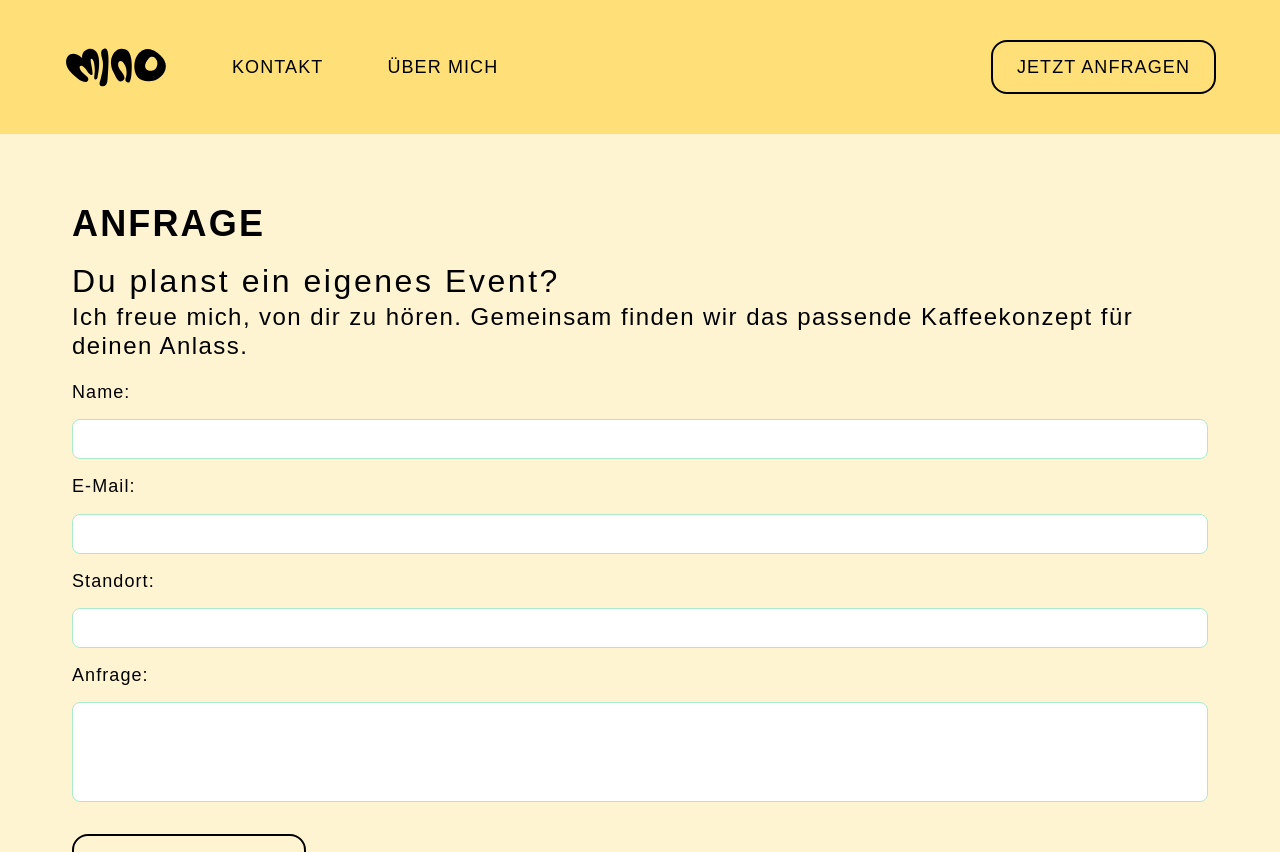
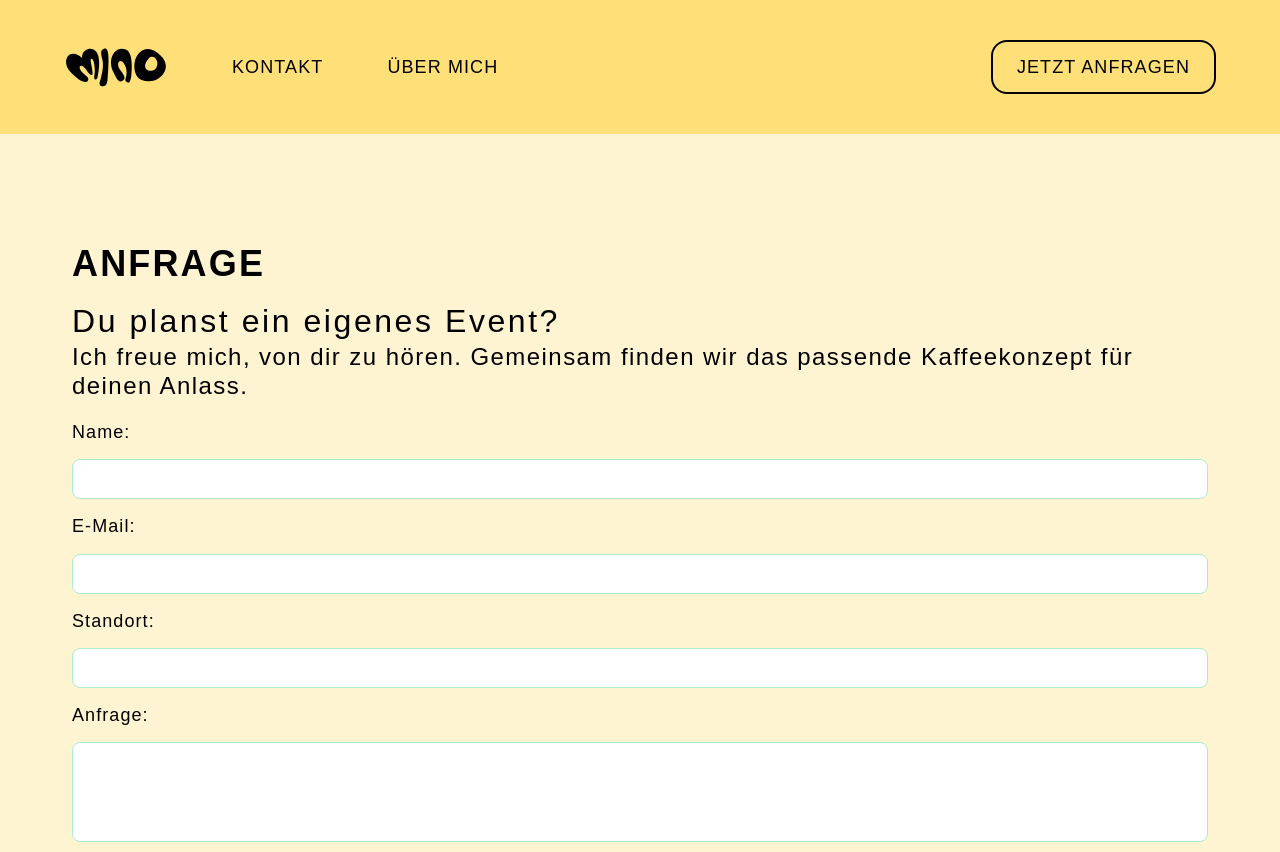
Before and after one commit to JanRaadts/mino, an Angular app: page /kontakt in a window 1280 px wide. Shown: the top 852 px of the page. Built offline with nearby package versions, Linux system fonts and the light colour scheme; a web font is replaced by a local one.

Commit message:
added margin on contact page

```diff
--- a/src/app/app.component.scss
+++ b/src/app/app.component.scss
@@ -8,6 +8,10 @@
   position: sticky;
   top: 0;
   background-color: rgba(255, 223, 119, 1);
+
+  svg:focus{
+    outline: none;
+  }
 
   .pages{
     display: flex;
@@ -43,6 +47,10 @@
   height: 80px;
   width: 100%;
 
+  svg:focus{
+    outline: none;
+  }
+
   .burger-icon {
     font-size: 2rem;
     cursor: pointer;
@@ -62,6 +70,8 @@
     gap: 1.5rem;
     transition: right 0.3s ease;
     z-index: 5;
+
+
 
     .link{
       margin-top: 80px;
--- a/src/app/views/contact/contact.component.html
+++ b/src/app/views/contact/contact.component.html
@@ -1,4 +1,4 @@
-<div class="outer">
+<div class="outer" [style.padding-top]="isContactPage ? '40px' : null">
   <div class="container">
     <h2>ANFRAGE</h2>
     <div class="description-container">
--- a/src/app/views/contact/contact.component.ts
+++ b/src/app/views/contact/contact.component.ts
@@ -1,6 +1,7 @@
-import { Component } from '@angular/core';
+import { Component, inject, OnInit } from '@angular/core';
 import { ButtonComponent } from '../../components/button/button.component';
 import { FormBuilder, FormGroup, ReactiveFormsModule, Validators } from '@angular/forms';
+import { Router } from '@angular/router';
 
 @Component({
   selector: 'app-contact',
@@ -12,7 +13,15 @@ import { FormBuilder, FormGroup, ReactiveFormsModule, Validators } from '@angula
   templateUrl: './contact.component.html',
   styleUrl: './contact.component.scss'
 })
-export class ContactComponent {
+export class ContactComponent implements OnInit {
+
+  isContactPage = false;
+  router = inject(Router);
+
+
+  ngOnInit() {
+    this.isContactPage = this.router.url === '/kontakt';
+  }
 
   requestForm: FormGroup;
 
```
